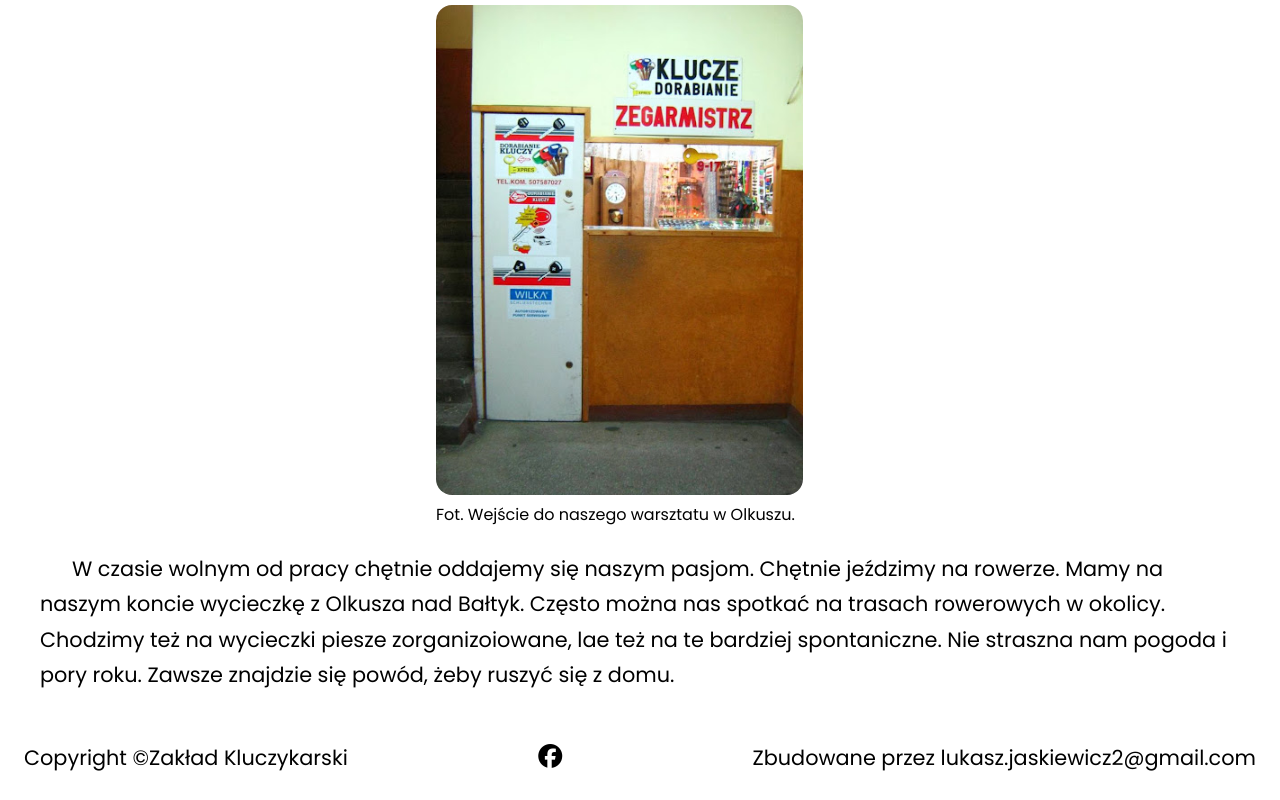
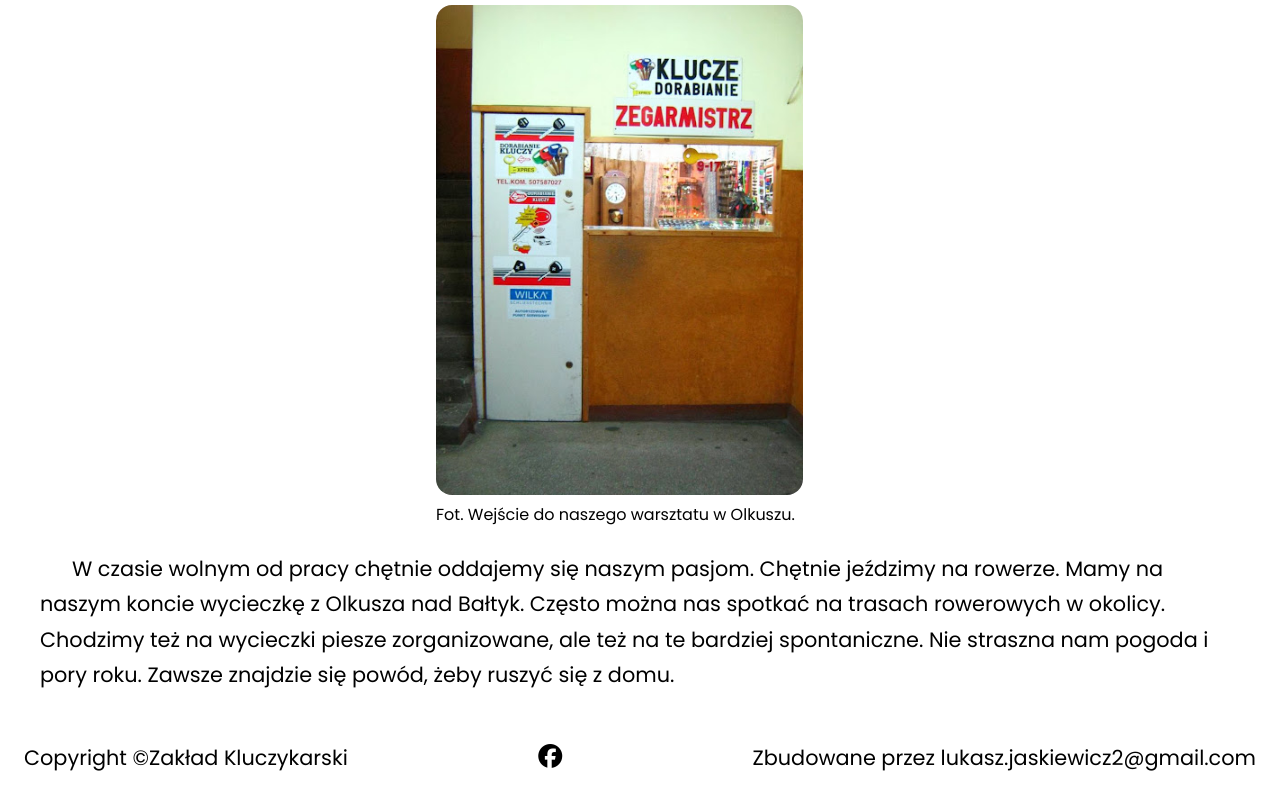
Before and after one commit to mofffon/Zaklad-Kluczykarski-4.0, a plain HTML site: page about.html in a window 1280 px wide. Shown: the part 496-1296 px from the top of the page. Drawn offline with Linux system fonts and the light colour scheme.

Commit message:
Fix typos

```diff
--- a/about.html
+++ b/about.html
@@ -68,9 +68,9 @@
           W czasie wolnym od pracy chętnie oddajemy się naszym pasjom. Chętnie
           jeździmy na rowerze. Mamy na naszym koncie wycieczkę z Olkusza nad
           Bałtyk. Często można nas spotkać na trasach rowerowych w okolicy.
-          Chodzimy też na wycieczki piesze zorganizoiowane, lae też na te
-          bardziej spontaniczne. Nie straszna nam pogoda i pory roku. Zawsze
-          znajdzie się powód, żeby ruszyć się z domu.
+          Chodzimy też na wycieczki piesze zorganizowane, ale też na te bardziej
+          spontaniczne. Nie straszna nam pogoda i pory roku. Zawsze znajdzie się
+          powód, żeby ruszyć się z domu.
         </p>
       </section>
 
```
